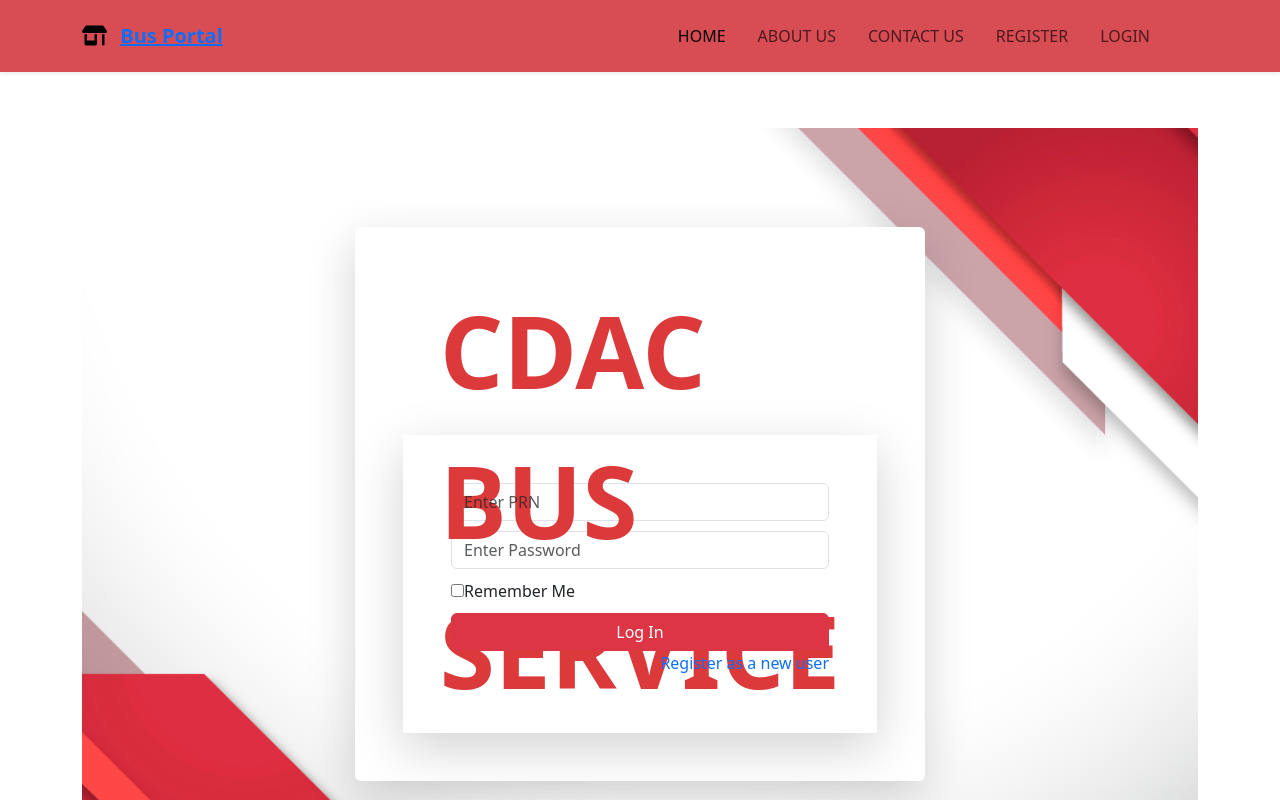
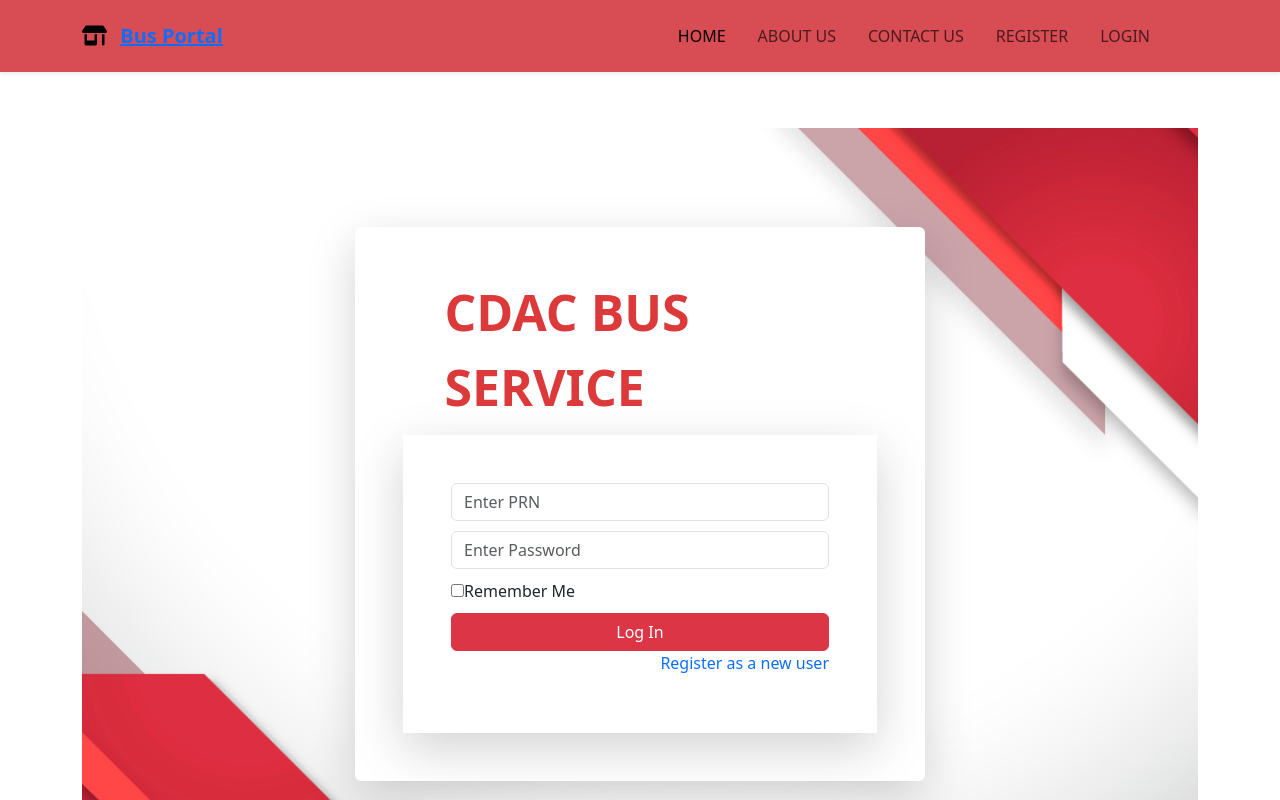
Before and after one commit to harsh12042000/college-bus, a React (Create React App) app in the folder busportal/: page /login in a window 1280 px wide. Shown: the top 800 px of the page. Built offline with nearby package versions, Linux system fonts and the light colour scheme.

Commit message:
original

```diff
--- a/busportal/src/Components/Account/Login.js
+++ b/busportal/src/Components/Account/Login.js
@@ -17,7 +17,7 @@
                 >
                   <p
                     style={{
-                      fontSize: 100,
+                      fontSize: 50,
                       fontWeight: "bolder",
                       color: "rgb(220, 58, 58)",
                     }}
```
